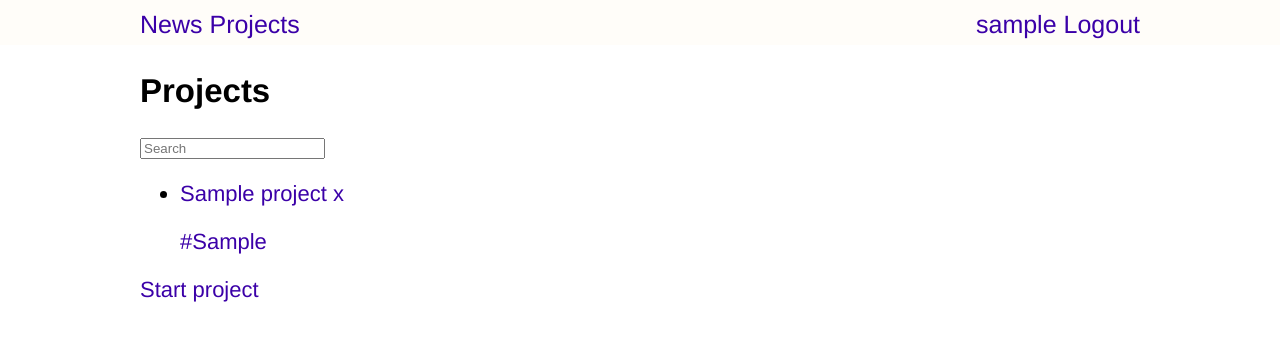
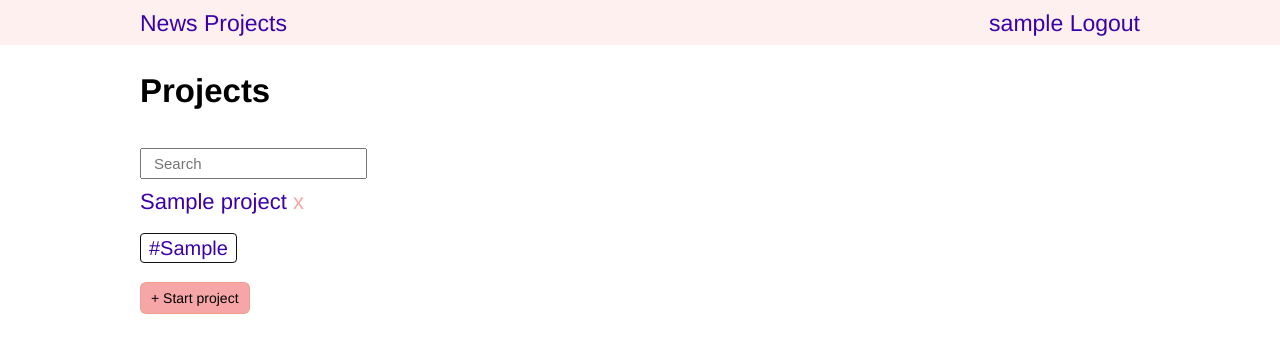
Before and after one commit to arevej/Mitarbet, a Django app: page /projects/ in a window 1280 px wide. Shown: the top 353 px of the page. Run offline with Django 3.2, Linux system fonts and the light colour scheme; a user stored in the database is signed in; tables that the repository leaves empty hold one stand-in row (values such as "Sample post").

Commit message:
Add a new style to project

```diff
--- a/projects/static/style.css
+++ b/projects/static/style.css
@@ -8,6 +8,10 @@ body {
 .container {
   width: 1000px;
   margin: 0 auto;
+}
+
+.delete a {
+  background: #eee;
 }
 
 .dark {
@@ -25,12 +29,12 @@ body {
 }
 
 .top-menu {
-  background: rgba(255, 229, 194, 0.10);
+  background: rgba(255, 107, 107, 0.1);
   height: 45px;
 }
 
 .top-menu .container {
-  font-size: 25px;
+  font-size: 23px;
   padding: 10px 0px;
   display: flex;
   justify-content: space-between;
@@ -57,6 +61,69 @@ a:hover {
   margin-top: 10px;
 }
 
+
+form label > input[type=text], form label > textarea {
+  display: block;
+}
+
+form label > input[type=radio] {
+  margin-left: 10px;
+}
+
+.btn, button {
+  background: rgba(230, 0, 0, 0.35);
+  border-radius: 6px;
+  font-size: 14px;
+  padding: 7px 10px;
+  border: none;
+  text-align: center;
+  display: inline-block;
+  border: 1px solid rgba(204, 116, 0, 0.16);
+  color: #000;
+}
+
+input, textarea {
+  box-sizing: border-box;
+  padding: 5px 12px;
+  font-size: 15px;
+  margin: 10px 0;
+}
+
+div > label > textarea {
+  width: 100%;
+}
+
+.right-btn {
+  float: right;
+}
+
+ul {
+  list-style-type: none;
+  padding: 0;
+  margin: 0;
+}
+
+form {
+  margin: 0;
+}
+
+.delete {
+  color: rgba(230, 0, 0, 0.35);
+}
+
+h3 {
+  margin: 10px 0;
+  font-weight: 600;
+}
+
+.avatar {
+  padding-bottom: 10px;
+}
+
 .tags {
-  margin-top: 10px;
+  font-size: 20px;
+  border: 1px solid #111;
+  border-radius: 4px;
+  padding: 3px 8px;
+  font-weight: lighter;
 }
--- a/projects/templates/discussions/discussions.html
+++ b/projects/templates/discussions/discussions.html
@@ -7,7 +7,7 @@
 <li>
   <a href="{% url 'discussion' project.id discussion.id %}">{{discussion.discussion_name}}</a>
   {% if request.user.is_staff or request.user.is_superuser %}
-    <a href="{% url 'delete_discussion' project.id discussion.id%}">x</a>
+    <a href="{% url 'delete_discussion' project.id discussion.id%}" class="delete">&times;</a>
   {% endif %}
 </li>
 {% endfor %}
--- a/projects/templates/projects/projects.html
+++ b/projects/templates/projects/projects.html
@@ -13,11 +13,11 @@
   <li>
     <a href="{% url 'project' project.id %}">{{ project.project_name }}</a>
     {% if request.user.is_staff or request.user.is_superuser %}
-      <a href="{% url 'delete_project' project.id %}">x</a>
+      <a href="{% url 'delete_project' project.id %}" class="delete">x</a>
     {% endif %}
     <p>
       {% for tag in project.tag_list %}
-        <a href="?query={{ tag }}">#{{ tag }}</a>
+        <a href="?query={{ tag }}" class="tags">#{{ tag }}</a>
       {% endfor %}
     </p>
   </li>
@@ -28,6 +28,6 @@
 {% endif %}
 
 {% if request.user.is_staff or request.user.is_superuser %}
-<a href="/projects/new">Start project</a>
+  <a class="btn" href="/projects/new">+ Start project</a>
 {% endif %}
 {% endblock %}
```
Also changed, not shown: authentication/templates/profile/edit.html (+5 -2 lines), authentication/templates/profile/profile.html (+6 -6 lines), projects/templates/projects/project.html (+11 -7 lines).
